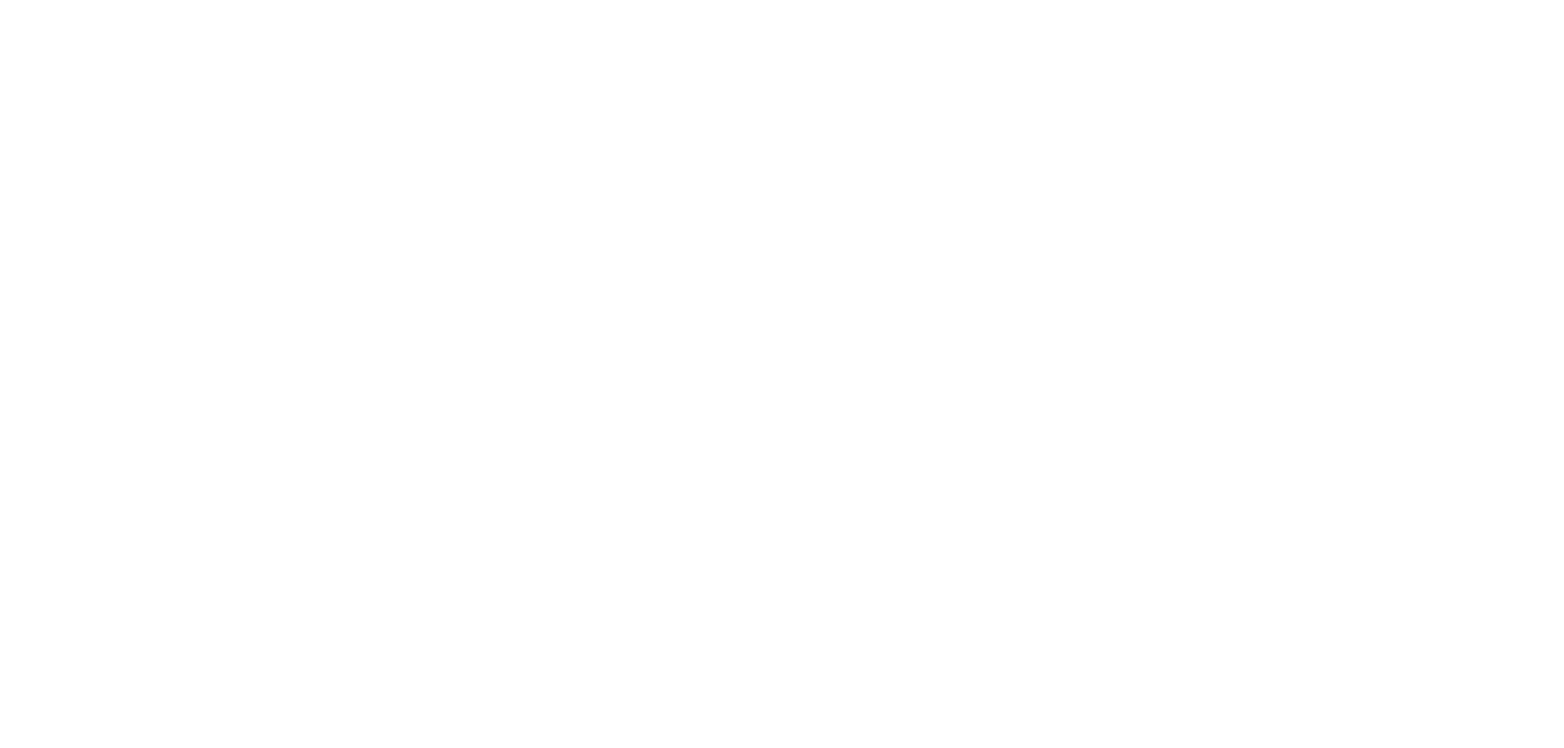
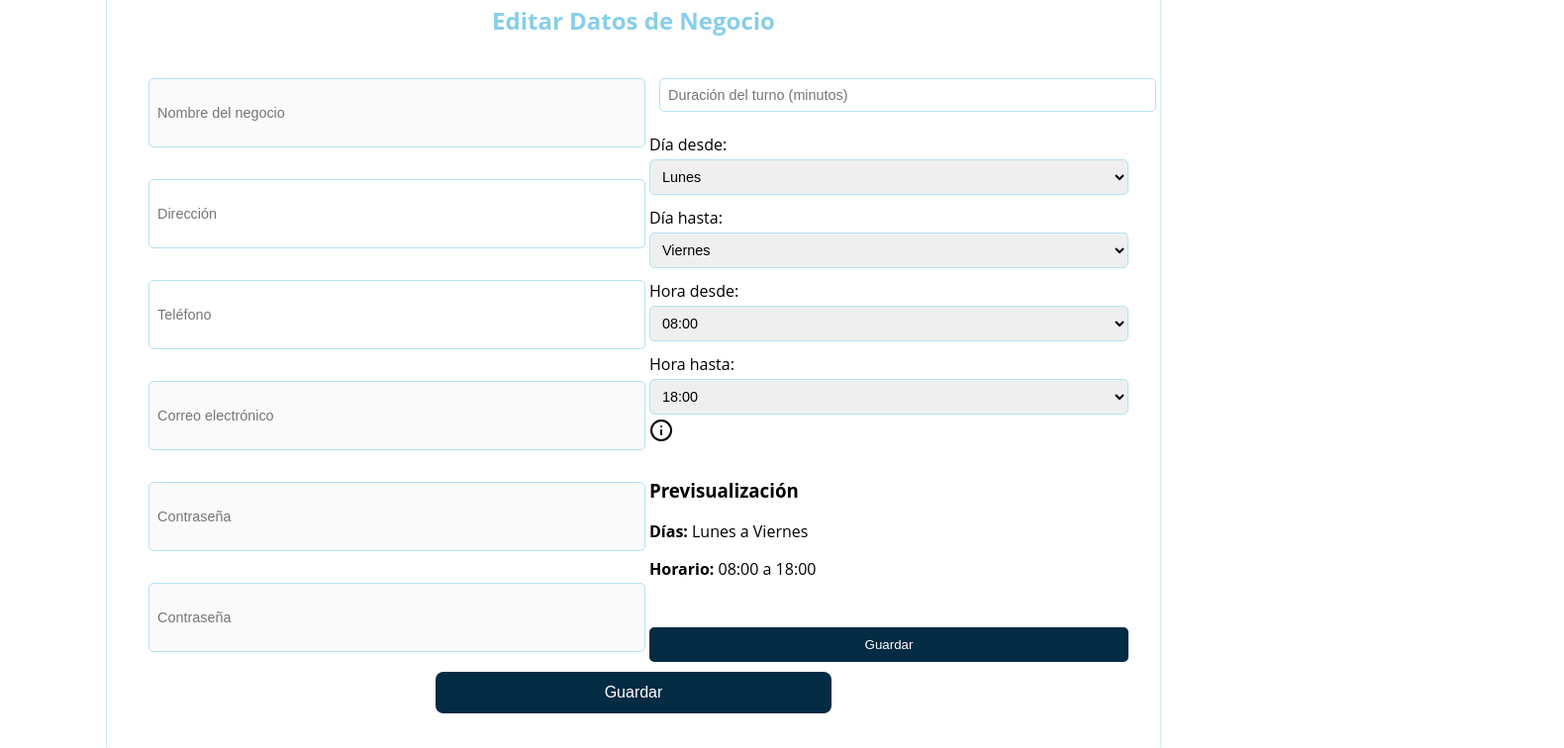
Before and after one commit to CristianUnq/EIS-Turno-Facil, a React (Create React App) app in the folder src/main/resources/frontend/turnoFacilWeb/: page /editarDatosNegocio in a window 1280 px wide. Before the commit this address had no page. Shown: the part 300-1056 px from the top of the page at 99% size, 1580 px wide, since content can reach past the window. Before the commit the page ends 800 px from the top, so only its background shows below. Built offline with nearby package versions, Linux system fonts and the light colour scheme.

Commit message:
Implementacion de la edicion de datos del negocio

```diff
--- a/src/main/resources/frontend/turnoFacilWeb/src/App.jsx
+++ b/src/main/resources/frontend/turnoFacilWeb/src/App.jsx
@@ -1,5 +1,6 @@
 
 import React from 'react';
+import { useEffect } from 'react';
 import { BrowserRouter as Router, Routes, Route } from 'react-router-dom';
 import Home from './components/Home';
 import Login from './components/Login';
@@ -11,6 +12,7 @@ import TurnosNegocio from './components/TurnosNegocio';
 import './styles/global.css'
 import TurnosHistoricos from './components/TurnosHistoricos';
 import MisTurnosHistoricos from './components/MisTurnosHistoricos';
+import EditarDatosNegocio from './components/EditarDatosNegocio';
 
 function App() {
   return (
@@ -25,6 +27,7 @@ function App() {
         <Route path="/turnosNegocio" element={<TurnosNegocio />}/>
         <Route path="/turnosHistoricos" element={<TurnosHistoricos />}/>
         <Route path="/turnosHistoricosUsuario" element={<MisTurnosHistoricos />}/>
+        <Route path="/editarDatosNegocio" element={<EditarDatosNegocio />}/>
       </Routes>
     </Router>
   );
--- /dev/null
+++ b/src/main/resources/frontend/turnoFacilWeb/src/components/EditarDatosNegocio.jsx
@@ -0,0 +1,206 @@
+import React, { useState, useEffect } from 'react';
+import Header from './Header';
+import styles from '../styles/registroNegocio.module.css';
+import { Info } from 'lucide-react';
+import { useNavigate } from 'react-router-dom';
+
+const diasSemana = ['Lunes', 'Martes', 'Miércoles', 'Jueves', 'Viernes', 'Sábado', 'Domingo'];
+const horarios = ['08:00','09:00','10:00','11:00','12:00','13:00','14:00','15:00','16:00','17:00','18:00','19:00','20:00'];
+
+
+
+const EditarDatosNegocio = () => {
+  const [formulario, setFormulario] = useState({
+    nombreNegocio: '',
+    direccion: '',
+    telefono: '',
+    email: '',
+    contrasenia: '',
+    confirmarContrasenia: '',
+    duracionTurno: '',
+    diaDesde: 'Lunes',
+    diaHasta: 'Viernes',
+    horaDesde: '08:00',
+    horaHasta: '18:00',
+    isNegocio: true
+  });
+  const [horariosGuardados, setHorariosGuardados] = useState(null);
+
+  const navigate = useNavigate()
+
+  const handleChange = (e) => {
+    const { name, value } = e.target;
+    setFormulario({ ...formulario, [name]: value });
+  };
+
+  const prepararParaEnvio = (formulario) => {
+    const {diaDesde, diaHasta, horaDesde, horaHasta, confirmarContrasenia, ...restoDelFormulario } = formulario;
+    const diasAtencion =  {diaDesde, diaHasta, horaDesde, horaHasta};
+    const diasDeAtencion = JSON.stringify(diasAtencion);
+    const datosParaEnviar = {
+      ...restoDelFormulario,
+      diasDeAtencion,
+    };
+
+    return datosParaEnviar;
+  }
+
+  useEffect(() => {
+    const fetchDatosNegocio = async () => {
+      try {
+        const email = localStorage.getItem("user");
+        if (!email) {
+          console.error("No se encontró el email en localStorage.");
+          return;
+        }
+
+        const response = await fetch(`/api/negocio/porEmail?email=${email}`, {
+          method: "GET",
+          headers: { "Content-Type": "application/json" }
+        });
+
+        if (!response.ok) {
+          const errorText = await response.text();
+          throw new Error(`Error del servidor: ${response.status} - ${errorText}`);
+        }
+
+        const data = await response.json();
+        const diasAtencion = data.diasDeAtencion ? JSON.parse(data.diasDeAtencion) : {};
+        setFormulario(prev => ({
+          ...prev,
+          nombreNegocio: data.nombreNegocio || '',
+          direccion: data.direccion || '',
+          telefono: data.telefono || '',
+          email: data.email || '',
+          duracionTurno: data.duracionTurno || '',
+          diaDesde: diasAtencion.diaDesde || 'Lunes',
+          diaHasta: diasAtencion.diaHasta || 'Viernes',
+          horaDesde: diasAtencion.horaDesde || '08:00',
+          horaHasta: diasAtencion.horaHasta || '18:00'
+        }));
+      } catch (error) {
+        console.error("❌ Error al cargar datos del negocio:", error.message);
+      }
+    };
+
+    fetchDatosNegocio();
+  }, []);
+
+
+  const handleSubmit = (e) => {
+    e.preventDefault();
+
+    const datosEditables = {
+      direccion: formulario.direccion,
+      telefono: formulario.telefono,
+      duracionTurno: formulario.duracionTurno,
+      diasDeAtencion: JSON.stringify({
+        diaDesde: formulario.diaDesde,
+        diaHasta: formulario.diaHasta,
+        horaDesde: formulario.horaDesde,
+        horaHasta: formulario.horaHasta
+      })
+    };
+
+    const email = localStorage.getItem("user");
+
+    fetch(`/api/negocio/actualizarPorEmail?email=${email}`, {
+      method: "PUT",
+      headers: { "Content-Type": "application/json" },
+      body: JSON.stringify(datosEditables)
+    })
+      .then(res => {
+        if (!res.ok) throw new Error("Error al actualizar");
+        return res.text();
+      })
+      .then(msg => alert("✅ Datos actualizados"))
+      .catch(err => alert("❌ " + err.message));
+  };
+
+  const handleGuardar = () => {
+      const dias = `${formulario.diaDesde} a ${formulario.diaHasta}`;
+      const horas = `${formulario.horaDesde} a ${formulario.horaHasta}`;
+      setHorariosGuardados({ días: dias, horas: horas });
+    };
+
+  return (
+    <div className={styles.container}>
+          <Header />
+          <div className={styles.formBox}>
+          <div className={styles.avatar}> <img src="/avatar.svg" alt="Avatar" className={styles.avatar} /></div>
+          <h2 className={styles.title}>Editar Datos de Negocio</h2>
+          <form onSubmit={handleSubmit} className={styles.form}>
+            <div className={styles.column}>
+
+            <input type="text" placeholder="Nombre del negocio" id="nombreNegocio" name="nombreNegocio" value={formulario.nombreNegocio} disabled />
+            <input type="text" id="direccion" placeholder="Dirección" name="direccion" value={formulario.direccion} onChange={handleChange} required />
+            <input type="tel" placeholder="Teléfono" id="telefono" name="telefono" value={formulario.telefono} onChange={handleChange} required />
+            <input type="email" placeholder="Correo electrónico" id="email" name="email" value={formulario.email} disabled />
+            <input type="password" placeholder="Contraseña" id="contrasenia" name="contrasenia" value={formulario.contrasenia} disabled />
+            <input type="password" placeholder="Contraseña" id="confirmarContrasenia" name="confirmarContrasenia" value={formulario.confirmarContrasenia} disabled />
+    </div>
+    <div className={styles.column}>
+    <input type="number" placeholder="Duración del turno (minutos)" id="duracionTurno" name="duracionTurno" value={formulario.duracionTurno} onChange={handleChange} required/>
+
+
+       <div className={styles.selectGroup}>
+                     <label>Día desde:</label>
+
+          <select id="diaDesde" name="diaDesde" value={formulario.diaDesde} onChange={handleChange}>
+            {diasSemana.map((dia, index) => <option key={dia}>{dia}</option>)}
+          </select>
+        </div>
+        <div className={styles.selectGroup}>
+           <label>Día hasta:</label>
+          <select id="diaHasta" name="diaHasta" value={formulario.diaHasta} onChange={handleChange}>
+            {diasSemana.map((dia, index) => <option key={dia}>{dia}</option>)}
+          </select>
+        </div>
+
+
+        <div className={styles.selectGroup}>
+              <label>Hora desde:</label>
+          <select id="horaDesde" name="horaDesde" value={formulario.horaDesde} onChange={handleChange}>
+            {horarios.map((hora, index) => <option key={hora}>{hora}</option>)}
+          </select>
+        </div>
+        <div className={styles.selectGroup}>
+                        <label>Hora hasta:</label>
+          <select id="horaHasta" name="horaHasta" value={formulario.horaHasta} onChange={handleChange}>
+            {horarios.map((hora, index) => <option key={hora}>{hora}</option>)}
+          </select>
+            <div className={styles.tooltipContainer}>
+                      <Info className={styles.infoIcon} />
+                      <div className={styles.tooltipText}>
+                      </div>
+            </div>
+        </div>
+
+        <div >
+          <h3>Previsualización</h3>
+
+          <p><strong>Días:</strong> {formulario.diaDesde} a {formulario.diaHasta}</p>
+          <p><strong>Horario:</strong> {formulario.horaDesde} a {formulario.horaHasta}</p>
+        </div>
+
+        <button type="submit" >Guardar</button>
+{/*  A PARTIR DE ACA, ESTA SEGUN EL HANDLEGUARDAR QUE HICE, PODES REEMPLAZARLO O ARREGLARLO COMO QUIERAS
+       <button type="button" onClick={handleGuardar} className={styles.button}>Guardar</button>
+       {horariosGuardados && (
+                     <div className={styles.resumen}>
+                       <h4>Días y horarios seleccionados:</h4>
+                       <p>{horariosGuardados.días}</p>
+                       <p>{horariosGuardados.horas}</p>
+                     </div>
+                   )}*/}
+      </div>
+      </form>
+      <div className={styles.centeredButtonBox}>
+              <button type="button" className={styles.button} onClick={handleSubmit}>Guardar</button>
+            </div>
+            </div>
+    </div>
+  );
+};
+
+export default EditarDatosNegocio;
--- a/src/main/resources/frontend/turnoFacilWeb/src/components/TurnosNegocio.jsx
+++ b/src/main/resources/frontend/turnoFacilWeb/src/components/TurnosNegocio.jsx
@@ -118,6 +118,9 @@ const MisTurnosNegocio = () => {
             <div className={styles.botonVolverContainer}>
               <a href="/turnosHistoricos" className={styles.botonVolver}>Ver historial de turnos</a>
             </div>
+            <div className={styles.botonVolverContainer}>
+              <a href="/editarDatosNegocio" className={styles.botonVolver}>Mis Datos</a>
+            </div>
           </div>
         )}
       </div>
```
Also changed, not shown: 1 other file (tests, documents, lock files or other folders).
